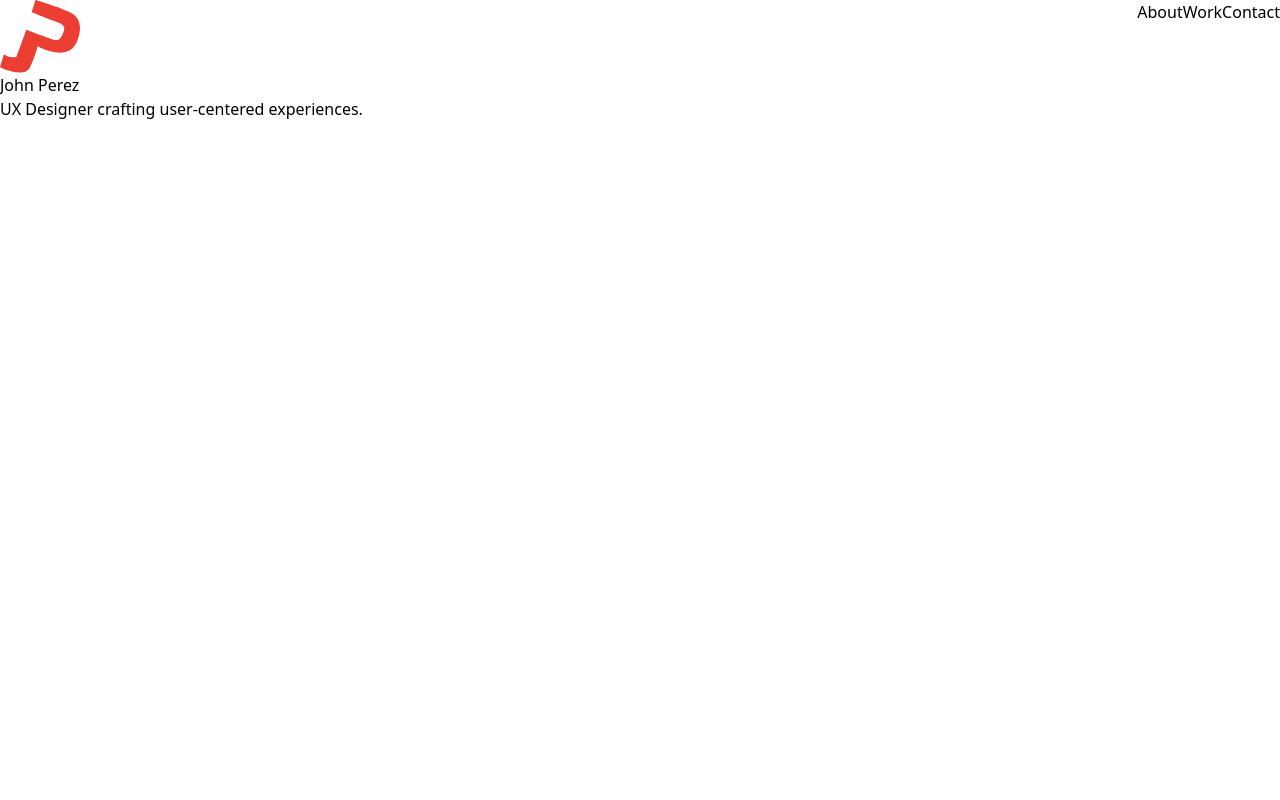
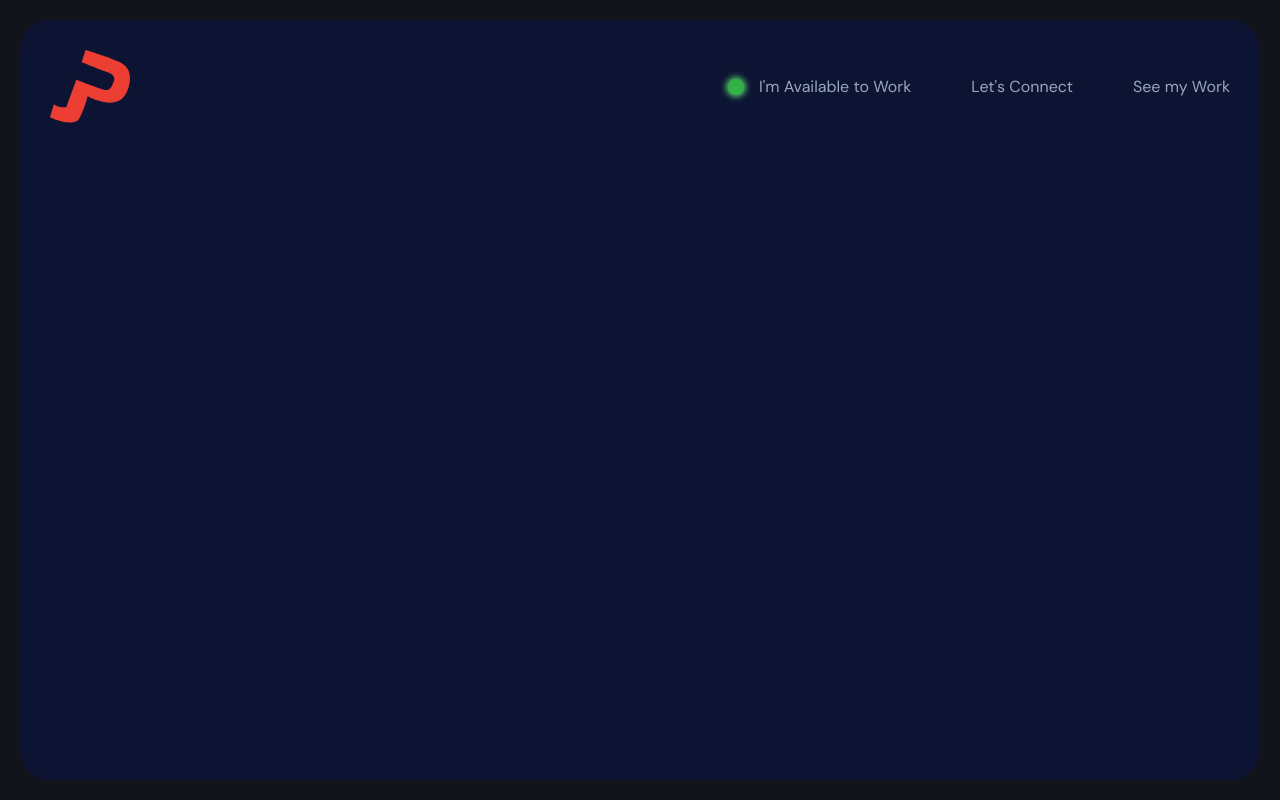
Before and after one commit to johnperezux/johnperezux_2026, a Next.js app: page / in a window 1280 px wide. Built offline with nearby package versions, Linux system fonts and the light colour scheme.

Commit message:
Added Hero

```diff
--- a/app/globals.css
+++ b/app/globals.css
@@ -1,16 +1,7 @@
 @import 'tailwindcss';
 /*
-:root {
-  --background: #2440b2;
-  --foreground: #0c1333;
-} */
 
-/* @theme inline {
-  --color-background: var(--background);
-  --color-foreground: var(--foreground);
-  --font-sans: var(--font-geist-sans);
-  --font-mono: var(--font-geist-mono);
-}
+/*
 
 @media (prefers-color-scheme: light) {
   :root {
@@ -18,3 +9,47 @@
     --foreground: #ededed;
   }
 } */
+
+
+
+
+:root {
+  --background: #12141C;
+  --foreground: #0c1333;
+  --secondary: #FAFAFA;
+  --accent: #ED3E33;
+  --accent-two: #97A7BF;
+  --font-outfit: var(--font-outfit);
+  --font-dm-sans: var(--font-dm-sans);
+}
+
+@theme inline {
+  --color-background: var(--background);
+  --color-foreground: var(--foreground);
+  --font-outfit: var(--font-outfit);
+  --font-dm-sans: var(--font-dm-sans);
+}
+
+
+body {
+  background-color: var(--background);
+  color: var(--secondary);
+}
+
+
+a.hero_link, span.hero_link{
+  font-family: var(--font-dm-sans);
+  color: var(--accent-two)
+}
+
+span.bright_dot.hero_link::before {
+  content: '';
+  display: inline-flex;
+  width: 16px;
+  height: 16px;
+  background-color: #32B246;
+  border-radius: 100%;
+  margin-right: 15px;
+  align-items: center;
+  box-shadow: 0 0 6px 2px #57ca68;
+}
--- a/app/layout.tsx
+++ b/app/layout.tsx
@@ -1,6 +1,18 @@
 import type { Metadata } from 'next';
 import './globals.css';
 import Header from '@/components/Header';
+import { Outfit, DM_Sans } from "next/font/google";
+
+const outfit = Outfit({
+  variable: "--font-outfit",
+  subsets: ["latin"],
+});
+
+const dmSans = DM_Sans({
+  variable: "--font-dm-sans",
+  subsets: ["latin"],
+});
+
 
 export const metadata: Metadata = {
   title: 'John Perez — UX Designer',
@@ -13,9 +25,8 @@ export default function RootLayout({
   children: React.ReactNode;
 }>) {
   return (
-    <html lang="en">
+    <html lang="en" className={`${outfit.variable} ${dmSans.variable}`}>
       <body>
-        <Header />
         {children}
       </body>
     </html>
--- a/app/page.tsx
+++ b/app/page.tsx
@@ -1,10 +1,9 @@
+import Hero from "@/components/Hero";
+
 export default function Home() {
   return (
     <main>
-      <section>
-        <h1>John Perez</h1>
-        <p>UX Designer crafting user-centered experiences.</p>
-      </section>
+      <Hero />
     </main>
   );
 }
--- a/components/Header.tsx
+++ b/components/Header.tsx
@@ -4,19 +4,21 @@ export default function Header() {
   return (
     <header>
       <nav>
-        <div className="header_container flex justify-between flex-row">
+        <div className="header_container flex justify-between flex-row items-center">
           <div className="header_logo_container">
+            <a href="#home">
             <Image
               src="/jp_logo.svg"
               alt="John Perez logo"
               width={80}
               height={80}
             />
+            </a>
           </div>
-          <div className="header_links_container flex flex-row">
-            <a href="#about">About</a>
-            <a href="#work">Work</a>
-            <a href="#contact">Contact</a>
+          <div className="header_links_container flex flex-row gap-[60px]">
+            <span className="bright_dot hero_link flex items-center">I'm Available to Work</span>
+            <a className="hero_link" href="#work"><span>Let's Connect</span></a>
+            <a className="hero_link" href="#work"><span>See my Work</span></a>
           </div>
         </div>
       </nav>
--- /dev/null
+++ b/components/Hero.tsx
@@ -0,0 +1,12 @@
+import Header from "@/components/Header";
+
+export default function Hero() {
+  return (
+    <section className="bg-foreground m-[20px] rounded-[30px] p-[30px] h-[calc(100vh-40px)]">
+        <Header />
+
+
+
+    </section>
+  );
+}
```
